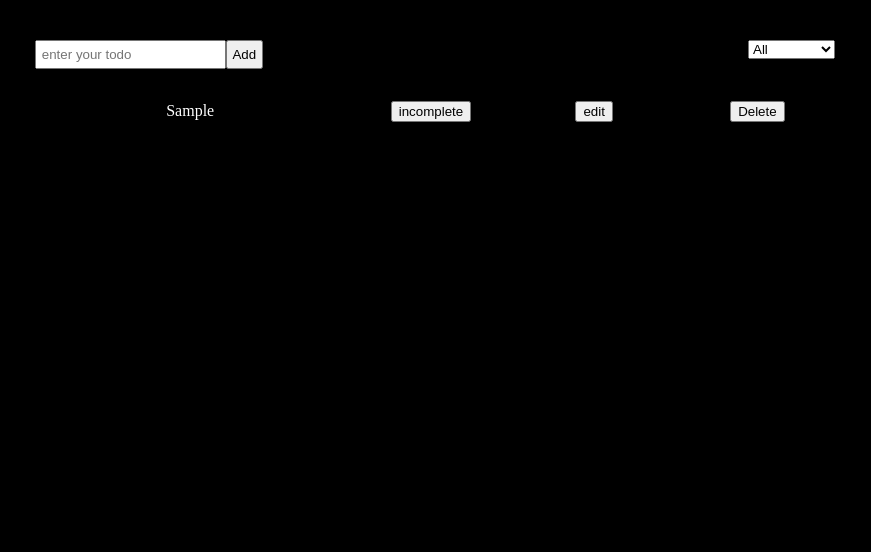
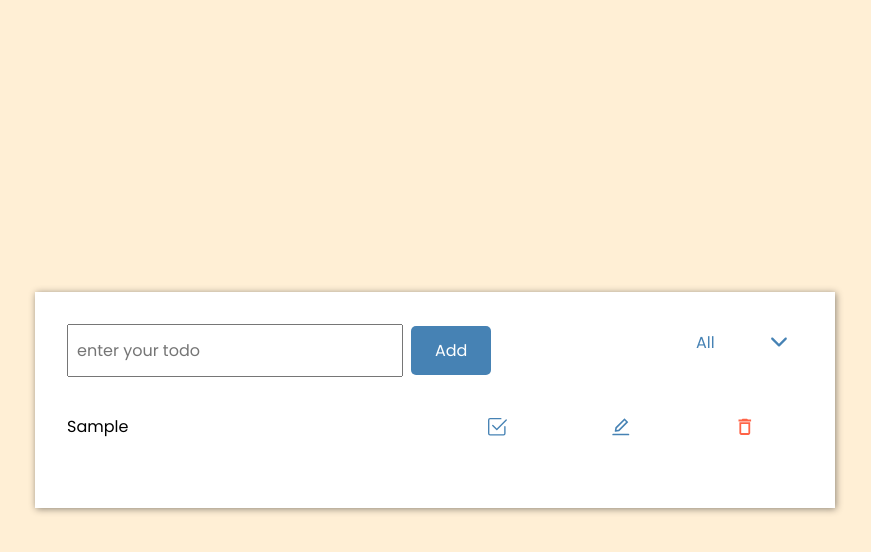
Before and after one commit to chimoski/circle-153-app-you-do, a React (Vite) app: page / in a window 1280 px wide. Both pictures are taken after typing "Sample" into the empty fields and a click on the input "Add". Shown: the top 552 px of the page, without its empty margins (205-1076 px from the left). Built offline with nearby package versions, Linux system fonts and the light colour scheme.

Commit message:
styled app

```diff
--- a/index.html
+++ b/index.html
@@ -4,6 +4,12 @@
     <meta charset="UTF-8" />
     <link rel="icon" type="image/svg+xml" href="/vite.svg" />
     <meta name="viewport" content="width=device-width, initial-scale=1.0" />
+    <link rel="preconnect" href="https://fonts.googleapis.com" />
+    <link rel="preconnect" href="https://fonts.gstatic.com" crossorigin />
+    <link
+      href="https://fonts.googleapis.com/css2?family=Poppins:wght@300;400;600;700&display=swap"
+      rel="stylesheet"
+    />
     <title>Vite + React</title>
   </head>
   <body>
--- a/package.json
+++ b/package.json
@@ -10,7 +10,8 @@
   },
   "dependencies": {
     "react": "^18.2.0",
-    "react-dom": "^18.2.0"
+    "react-dom": "^18.2.0",
+    "react-icons": "^4.4.0"
   },
   "devDependencies": {
     "@types/react": "^18.0.17",
--- a/src/App.css
+++ b/src/App.css
@@ -1,26 +1,118 @@
+* {
+  box-sizing: border-box;
+  margin: 0;
+}
+
+html {
+  font-size: 100%;
+}
+
 body {
-	background-color: black;
+  background-color: papayawhip;
   color: #fff;
+  font-family: "Poppins", sans-serif;
+}
+
+.todoApp {
+  display: flex;
+  flex-direction: column;
+  justify-content: center;
+  align-items: center;
+  height: 100vh;
+  color: #000;
+}
+
+.btn {
+  background-color: steelblue;
+  color: #fff;
+  border: none;
+  padding-inline: 0.75rem;
+  font-size: 1rem;
+  border-radius: 5px;
+  font-family: inherit;
+}
+
+.todo-btn {
+  background-color: transparent;
+  color: steelblue;
+  display: grid;
+  place-items: center;
+  padding: 0.45rem 0.75rem;
+  font-size: 1.35rem;
+  transition: background-color 500ms ease-in, color 500ms ease-in;
+}
+
+.todo-btn:disabled {
+  background-color: #d1d1d1;
+}
+
+.todo-btn:disabled:hover {
+  background-color: #d1d1d1;
+  color: inherit;
+}
+
+.todo-btn:hover {
+  background-color: steelblue;
+  color: #fff;
+}
+
+.todo-btn:last-child {
+  color: tomato;
 }
 
 .container {
   max-width: 800px;
-	margin: 0 auto;
   height: auto;
   padding: 2rem;
+  width: 90%;
+  background-color: #fff;
+  box-shadow: 1px 1px 7px rgba(0, 0, 0, 0.45);
+}
+
+.form {
+  display: flex;
+  justify-content: space-between;
+  align-items: center;
 }
 
 .input {
-	padding: 0.3rem;
+  padding: 0.75rem 0.5rem;
+  font-size: 1rem;
+  font-family: inherit;
+}
+
+.input-btn {
+  padding-inline: 1.5rem;
+}
+
+.input-text {
+  margin-right: 0.5rem;
+}
+
+.input-text:focus {
+  outline: 1px thin steelblue;
+  border: none;
 }
 
 .todo-box {
-	display: grid;
-	grid-template-columns: 2fr 1fr 1fr 1fr;
+  display: flex;
+  align-items: center;
   gap: 0.5rem;
-	justify-items: center;
-	align-items: center;
   margin: 2rem 0;
+}
+
+.todo-box > div {
+  flex-basis: 50%;
+}
+
+.todo-btns {
+  display: flex;
+  justify-content: space-between;
+  gap: 0.5rem;
+}
+
+.todo-btns > button {
+  flex-basis: calc(100% / 3);
 }
 
 .todo-box button {
@@ -29,4 +121,50 @@ body {
 
 .completed {
   text-decoration: line-through;
+  color: #929292;
 }
+
+.select-header {
+  color: steelblue;
+  display: flex;
+  justify-content: space-between;
+  align-items: center;
+  cursor: pointer;
+}
+
+.select-header .arrow-btn {
+  background-color: transparent;
+  color: inherit;
+  display: grid;
+  place-items: center;
+  font-size: 1.5rem;
+  transition: transform 500ms ease;
+  cursor: pointer;
+}
+
+.select-header.rotate .arrow-btn {
+  transform: rotate(180deg);
+}
+
+.select-container {
+  list-style: none;
+  margin-top: 0.5rem;
+  box-shadow: 1px 1px 4px rgba(0, 0, 0, 0.5);
+  padding: 0.25rem 0.5rem;
+  opacity: 1;
+  visibility: visible;
+  height: auto;
+  transition: all 500ms ease-in;
+}
+
+.select-container.hide {
+  opacity: 0;
+  visibility: hidden;
+  height: 0;
+}
+
+.select-container > li {
+  cursor: pointer;
+  color: #000;
+  background-color: #fff;
+}
--- a/src/App.jsx
+++ b/src/App.jsx
@@ -8,7 +8,7 @@ const App = () => {
   const [todos, setTodos] = useState([]);
   const [isEdit, setIsEdit] = useState(null);
   const [filteredTodos, setFilteredTodos] = useState([]);
-  const [status, setStatus] = useState("all");
+  const [status, setStatus] = useState("All");
 
   useEffect(() => {
     const todoLists = JSON.parse(localStorage.getItem("todos"));
@@ -18,19 +18,18 @@ const App = () => {
   }, []);
 
   useEffect(() => {
-    if (status === "completed") {
+    if (status.toLowerCase() === "completed") {
       setFilteredTodos(todos.filter((todo) => todo.completed === true));
-      console.log(filteredTodos);
-    } else if (status === "incomplete") {
+    } else if (status.toLowerCase() === "incomplete") {
       setFilteredTodos(todos.filter((todo) => todo.completed === false));
     } else {
       setFilteredTodos(todos);
     }
-
     localStorage.setItem("todos", JSON.stringify(todos));
   }, [status, todos]);
 
   return (
+    <div className="todoApp">
       <div className="container">
         <Form
           setInputText={setInputText}
@@ -38,6 +37,7 @@ const App = () => {
           inputText={inputText}
           todos={todos}
           setStatus={setStatus}
+          status={status}
           isEdit={isEdit}
         />
         <TodoList
@@ -48,6 +48,7 @@ const App = () => {
           filteredTodos={filteredTodos}
         />
       </div>
+    </div>
   );
 };
 
--- a/src/components/Form.jsx
+++ b/src/components/Form.jsx
@@ -1,4 +1,5 @@
-import { useEffect, useRef } from "react";
+import { useEffect, useRef, useState } from "react";
+import { IoIosArrowDown } from "react-icons/io";
 
 const Form = ({
   setInputText,
@@ -6,9 +7,11 @@ const Form = ({
   inputText,
   todos,
   setStatus,
+  status,
   isEdit,
 }) => {
   const inputRef = useRef();
+  const [openSelect, setOpenSelect] = useState(false);
   function handleChange(e) {
     setInputText(e.target.value);
   }
@@ -36,6 +39,13 @@ const Form = ({
     setInputText("");
   }
 
+  function handleSelected(e) {
+    e.preventDefault();
+    setOpenSelect((p) => !p);
+    setStatus(e.target.dataset.value);
+    console.log(openSelect);
+  }
+
   useEffect(() => {
     if (isEdit !== null) {
       setInputText(isEdit.text);
@@ -45,18 +55,18 @@ const Form = ({
 
   return (
     <div>
-      <form style={{ display: "flex", justifyContent: "space-between" }}>
+      <form className="form">
         <div>
           <input
             value={inputText}
-            className="input"
+            className="input input-text"
             type="text"
             placeholder="enter your todo"
             onChange={handleChange}
             ref={inputRef}
           />
           <input
-            className="input"
+            className="input input-btn btn"
             type="submit"
             value="Add"
             onClick={handleAddTodo}
@@ -64,11 +74,31 @@ const Form = ({
         </div>
 
         <div>
-          <select onChange={(e) => setStatus(e.target.value)}>
-            <option value="all">All</option>
-            <option value="completed">Completed</option>
-            <option value="incomplete">incomplete</option>
-          </select>
+          <div className="select">
+            <div className={`select-header ${openSelect ? "rotate" : ""}`}>
+              <p>{status}</p>
+              <button
+                className="btn arrow-btn"
+                onClick={(e) => {
+                  e.preventDefault();
+                  setOpenSelect((p) => !p);
+                }}
+              >
+                <IoIosArrowDown />
+              </button>
+            </div>
+            <ul className={`select-container ${openSelect ? "" : "hide"}`}>
+              <li data-value="All" onClick={handleSelected}>
+                All
+              </li>
+              <li data-value="Completed" onClick={handleSelected}>
+                Completed
+              </li>
+              <li data-value="Incomplete" onClick={handleSelected}>
+                Incomplete
+              </li>
+            </ul>
+          </div>
         </div>
       </form>
     </div>
--- a/src/components/TodoList.jsx
+++ b/src/components/TodoList.jsx
@@ -1,4 +1,6 @@
-import React from "react";
+import { MdOutlineDelete } from "react-icons/md";
+import { AiOutlineEdit } from "react-icons/ai";
+import { BsCheck2Square } from "react-icons/bs";
 
 const TodoList = ({ todos, setTodos, setIsEdit, filteredTodos }) => {
   function handleComplete(e, id) {
@@ -34,15 +36,29 @@ const TodoList = ({ todos, setTodos, setIsEdit, filteredTodos }) => {
         return (
           <div className="todo-box" key={id}>
             <div className={`${completed ? "completed" : ""}`}>{text}</div>
-            <button onClick={(e) => handleComplete(e, id, todo)}>{`${
-              completed ? "completed" : "incomplete"
-            }`}</button>
-            <button onClick={() => handleEdit(id)} disabled={completed}>
-              edit
-            </button>
-            <button onClick={() => handleDelete(index)} disabled={completed}>
-              Delete
-            </button>
+
+            <div className="todo-btns">
+              <button
+                className="btn todo-btn"
+                onClick={(e) => handleComplete(e, id, todo)}
+              >
+                <BsCheck2Square />
+              </button>
+              <button
+                onClick={() => handleEdit(id)}
+                disabled={completed}
+                className="btn todo-btn"
+              >
+                <AiOutlineEdit />
+              </button>
+              <button
+                onClick={() => handleDelete(index)}
+                disabled={completed}
+                className="btn todo-btn"
+              >
+                <MdOutlineDelete />
+              </button>
+            </div>
           </div>
         );
       })}
```
Also changed, not shown: 1 other file (tests, documents, lock files or other folders). Lines whose indentation alone changed are shown as unchanged.
